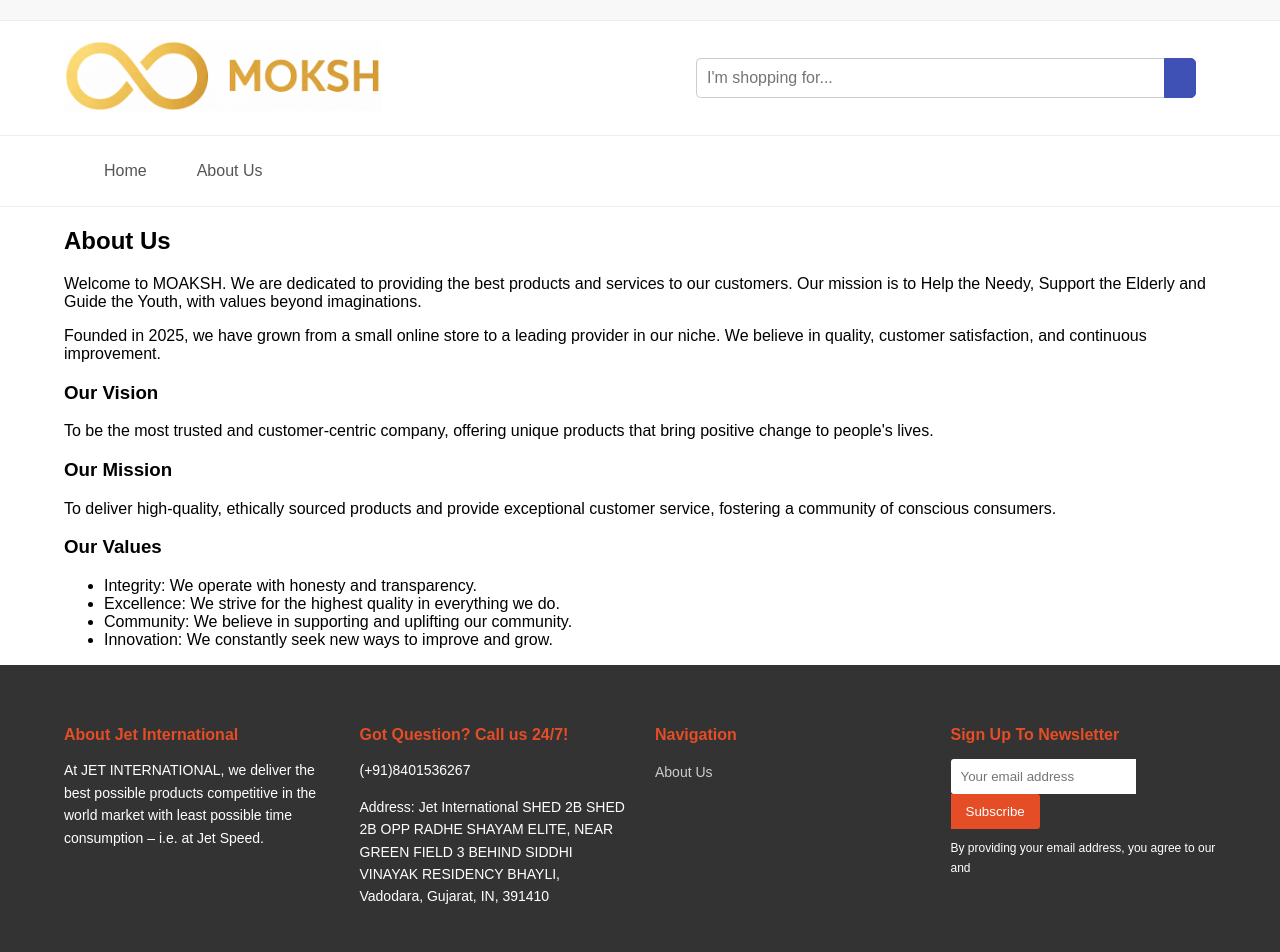
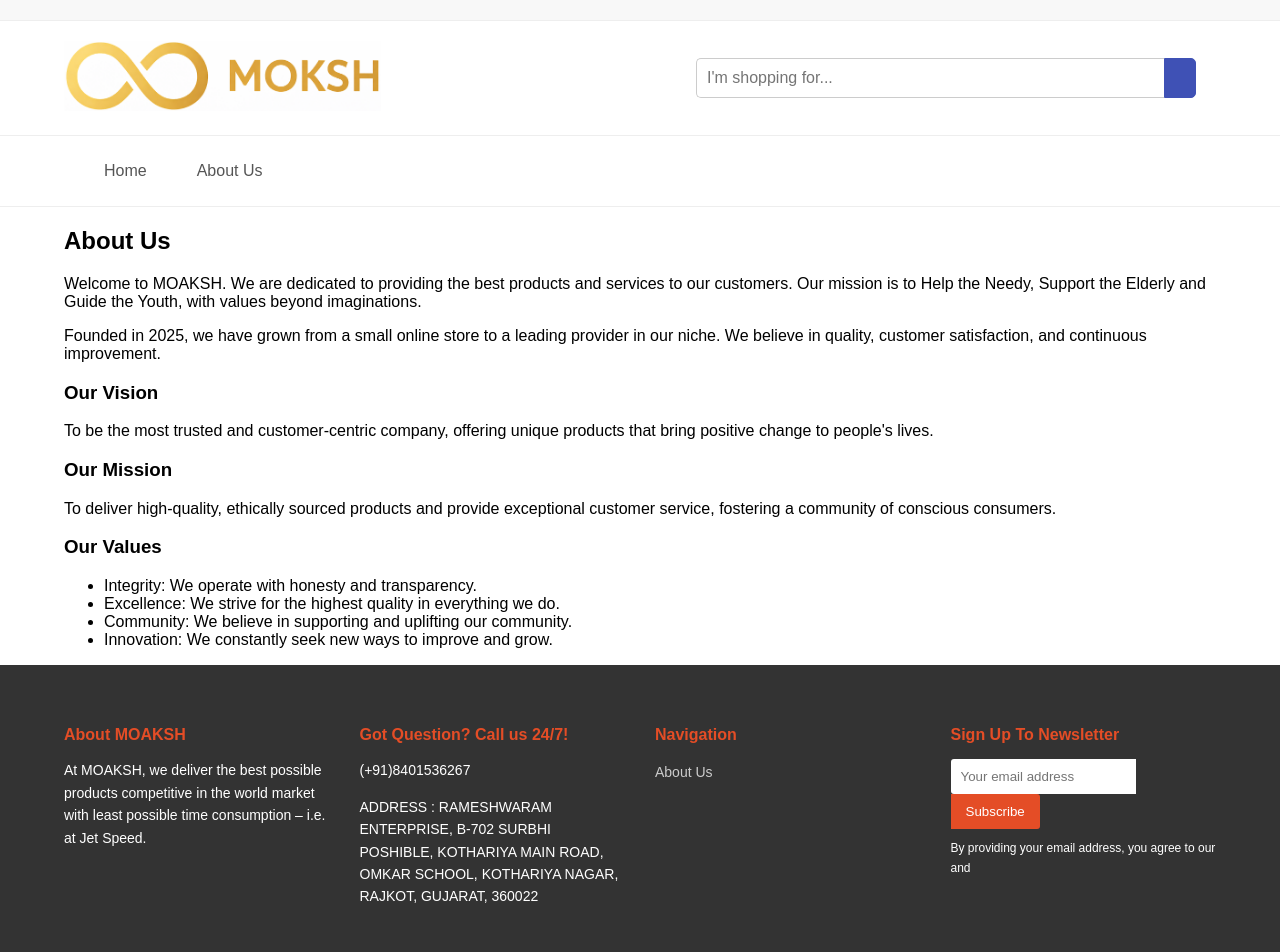
Before and after one commit to Hetnayak28/Moaksh_new, a React (Create React App) app: page /about-us in a window 1280 px wide. Shown: the top 952 px of the page. Built offline with nearby package versions, Linux system fonts and the light colour scheme.

Commit message:
edit addresss

```diff
--- a/src/components/Footer.js
+++ b/src/components/Footer.js
@@ -17,13 +17,13 @@
         <footer>
             <div className="container">
                 <div className="footer-section about-us">
-                    <h4>About Jet International</h4>
-                    <p>At JET INTERNATIONAL, we deliver the best possible products competitive in the world market with least possible time consumption – i.e. at Jet Speed.</p>
+                    <h4>About MOAKSH</h4>
+                    <p>At MOAKSH, we deliver the best possible products competitive in the world market with least possible time consumption – i.e. at Jet Speed.</p>
                 </div>
                 <div className="footer-section contact-info">
                     <h4>Got Question? Call us 24/7!</h4>
                     <p>(+91)8401536267</p>
-                    <p>Address: Jet International SHED 2B SHED 2B OPP RADHE SHAYAM ELITE, NEAR GREEN FIELD 3 BEHIND SIDDHI VINAYAK RESIDENCY BHAYLI, Vadodara, Gujarat, IN, 391410</p>
+                    <p>ADDRESS : RAMESHWARAM ENTERPRISE, B-702 SURBHI POSHIBLE, KOTHARIYA MAIN ROAD, OMKAR SCHOOL, KOTHARIYA NAGAR, RAJKOT, GUJARAT, 360022 </p>
                 </div>
                 <div className="footer-section navigation">
                     <h4>Navigation</h4>
```
Also changed, not shown: 1 other file (tests, documents, lock files or other folders).
